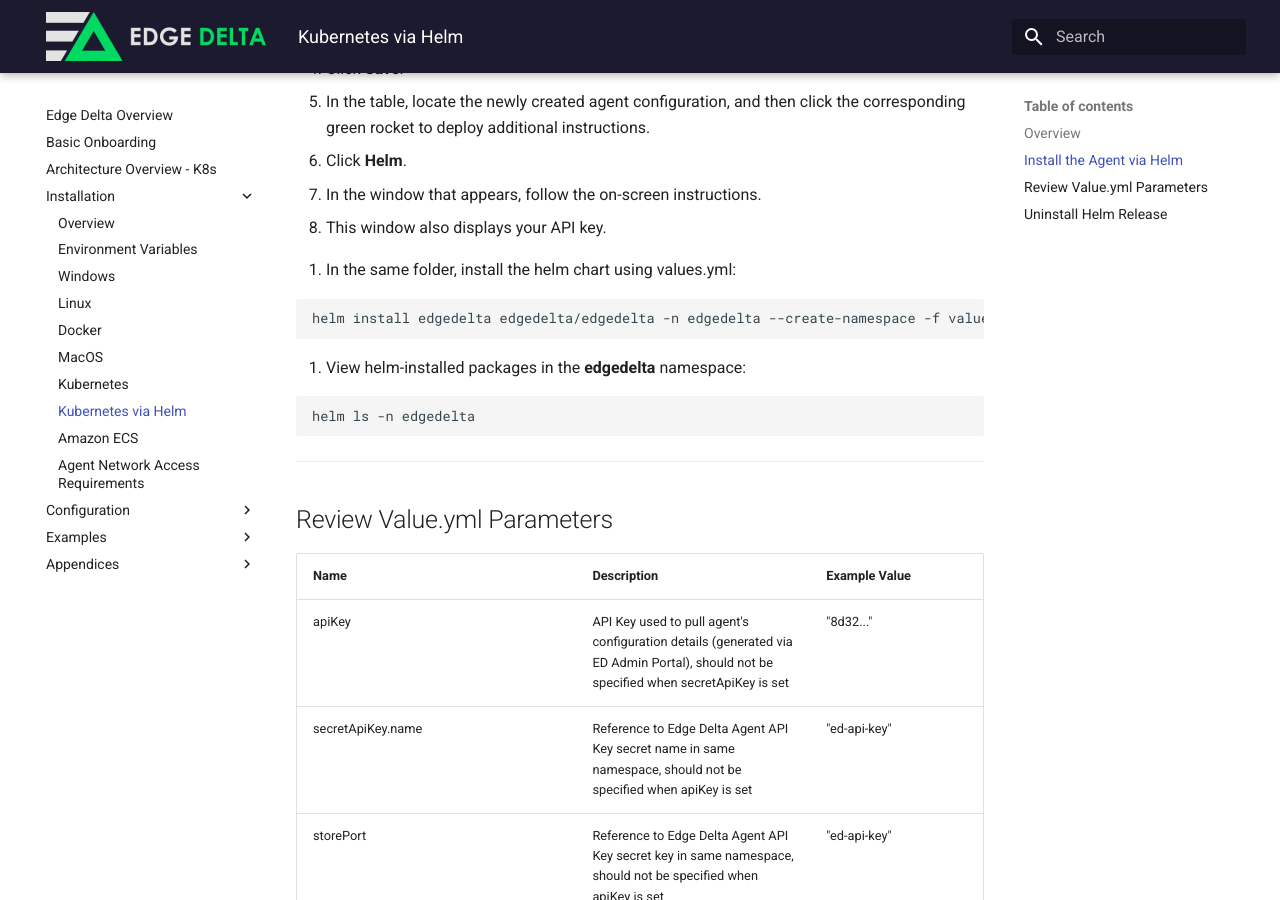
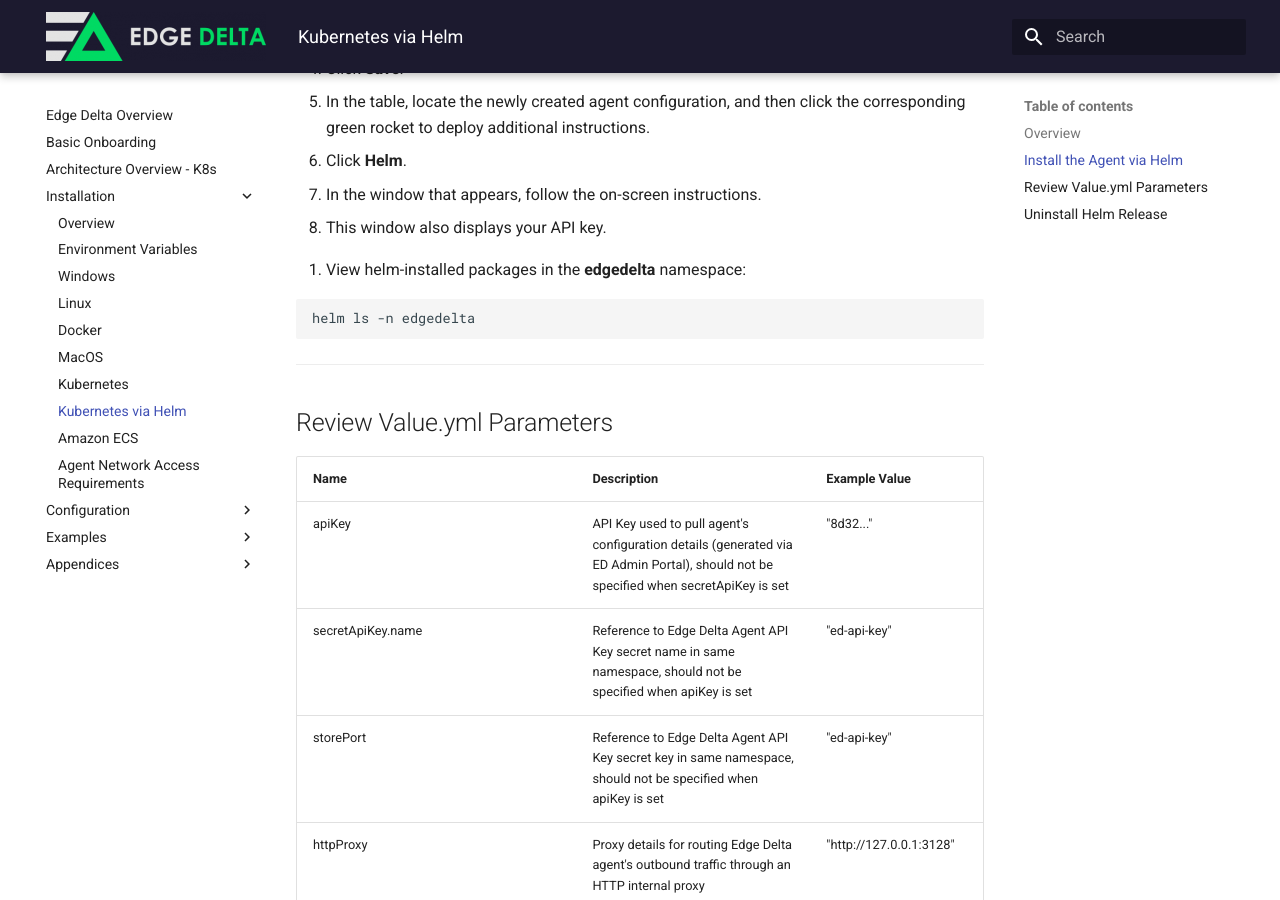
Before and after one commit to edgedelta/docs, an MkDocs documentation site: the page built from docs/installation/helm.md, in a window 1280 px wide and 900 px high, scrolled down 821 px. Built offline with MkDocs 1.6.1 and Material for MkDocs 9.7.7, drawn with Linux system fonts in a browser that asks for light colours; part of the change alters nothing that is shown.

Commit message:
Update helm.md

````diff
--- a/docs/installation/helm.md
+++ b/docs/installation/helm.md
@@ -100,8 +100,6 @@ NOTES:
 2. Find the configuration with <API-KEY> to check if agents are active
 ```
 
--->
-
 
 8. In the same folder, install the helm chart using values.yml:
 
@@ -109,7 +107,9 @@ NOTES:
 helm install edgedelta edgedelta/edgedelta -n edgedelta --create-namespace -f values.yaml
 ```
 
-9. View helm-installed packages in the **edgedelta** namespace:
+-->
+
+8. View helm-installed packages in the **edgedelta** namespace:
 
 ```
 helm ls -n edgedelta
````
